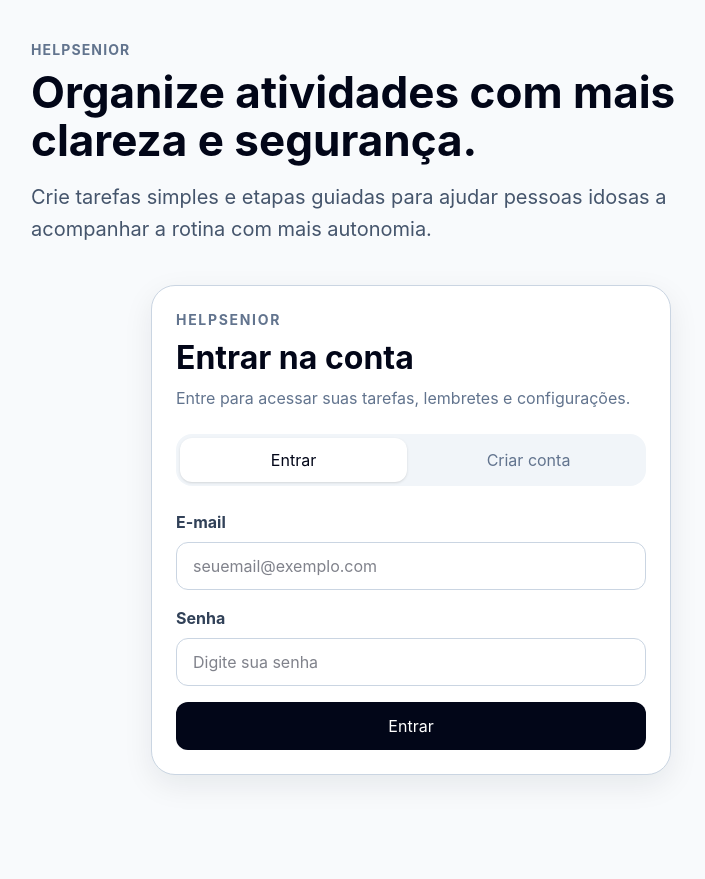
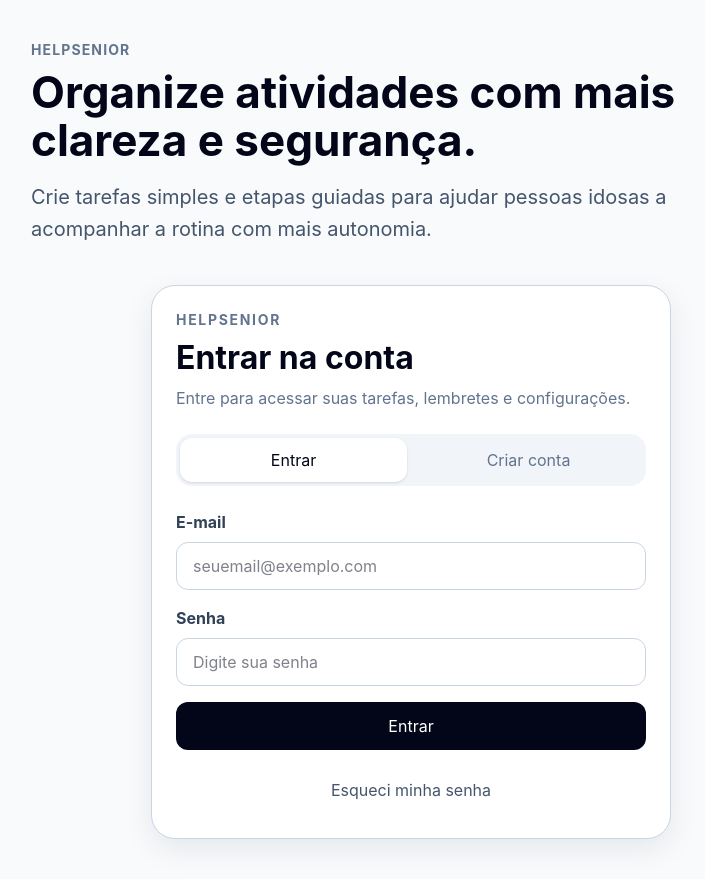
Before and after one commit to RomualdoBorges/helpsenior, a React (Vite) app in the folder apps/web/: page / in a window 1280 px wide. Shown: the whole page, without its empty margins (229-934 px from the left). Before the commit the page ends 815 px from the top, so only its background shows below. Built offline with nearby package versions, Linux system fonts and the light colour scheme; no server answers.

Commit message:
feat: add password recovery

```diff
--- a/apps/web/src/App.tsx
+++ b/apps/web/src/App.tsx
@@ -24,8 +24,10 @@ function App() {
     isLoadingAuth,
     isSubmittingAuth,
     authError,
+    authSuccessMessage,
+    signUp,
     signIn,
-    signUp,
+    resetPassword,
     signOut,
   } = useAuth();
 
@@ -118,8 +120,10 @@ function App() {
           <AuthForm
             isSubmitting={isSubmittingAuth}
             error={authError}
+            successMessage={authSuccessMessage}
             onSignIn={signIn}
             onSignUp={signUp}
+            onResetPassword={resetPassword}
           />
         ) : (
           <>
--- a/apps/web/src/features/auth/components/AuthForm.tsx
+++ b/apps/web/src/features/auth/components/AuthForm.tsx
@@ -1,23 +1,27 @@
-import { useState } from "react";
+import { useState, type FormEvent } from "react";
 
 interface AuthFormProps {
   isSubmitting: boolean;
   error: string | null;
+  successMessage: string | null;
   onSignIn: (email: string, password: string) => Promise<void>;
   onSignUp: (input: {
     name: string;
     email: string;
     password: string;
   }) => Promise<void>;
+  onResetPassword: (email: string) => Promise<void>;
 }
 
-type AuthMode = "sign-in" | "sign-up";
+type AuthMode = "sign-in" | "sign-up" | "reset-password";
 
 export function AuthForm({
   isSubmitting,
   error,
+  successMessage,
   onSignIn,
   onSignUp,
+  onResetPassword,
 }: AuthFormProps) {
   const [mode, setMode] = useState<AuthMode>("sign-in");
   const [name, setName] = useState("");
@@ -26,7 +30,9 @@ export function AuthForm({
   const [passwordConfirmation, setPasswordConfirmation] = useState("");
   const [localError, setLocalError] = useState<string | null>(null);
 
+  const isSignInMode = mode === "sign-in";
   const isSignUpMode = mode === "sign-up";
+  const isResetPasswordMode = mode === "reset-password";
 
   function resetForm() {
     setName("");
@@ -41,10 +47,25 @@ export function AuthForm({
     resetForm();
   }
 
-  async function handleSubmit(event: React.FormEvent<HTMLFormElement>) {
+  async function handleSubmit(event: FormEvent<HTMLFormElement>) {
     event.preventDefault();
 
     setLocalError(null);
+
+    if (!email.trim()) {
+      setLocalError("Informe seu e-mail.");
+      return;
+    }
+
+    if (isResetPasswordMode) {
+      await onResetPassword(email.trim());
+      return;
+    }
+
+    if (!password) {
+      setLocalError("Informe sua senha.");
+      return;
+    }
 
     if (isSignUpMode && !name.trim()) {
       setLocalError("Informe seu nome completo.");
@@ -59,14 +80,14 @@ export function AuthForm({
     if (isSignUpMode) {
       await onSignUp({
         name: name.trim(),
-        email,
+        email: email.trim(),
         password,
       });
 
       return;
     }
 
-    await onSignIn(email, password);
+    await onSignIn(email.trim(), password);
   }
 
   return (
@@ -77,22 +98,30 @@ export function AuthForm({
         </p>
 
         <h1 className="mt-2 text-[32px] font-bold leading-tight text-slate-950">
-          {isSignUpMode ? "Criar conta" : "Entrar na conta"}
+          {isSignUpMode && "Criar conta"}
+          {isSignInMode && "Entrar na conta"}
+          {isResetPasswordMode && "Recuperar senha"}
         </h1>
 
         <p className="mt-2 text-base leading-6 text-slate-500">
-          {isSignUpMode
-            ? "Crie sua conta para salvar tarefas, lembretes, perfil e preferências."
-            : "Entre para acessar suas tarefas, lembretes e configurações."}
+          {isSignUpMode &&
+            "Crie sua conta para salvar tarefas, lembretes, perfil e preferências."}
+
+          {isSignInMode &&
+            "Entre para acessar suas tarefas, lembretes e configurações."}
+
+          {isResetPasswordMode &&
+            "Informe seu e-mail para receber as instruções de redefinição de senha."}
         </p>
       </div>
 
+      {!isResetPasswordMode && (
         <div className="mt-6 grid grid-cols-2 gap-2 rounded-2xl bg-slate-100 p-1">
           <button
             type="button"
             onClick={() => handleModeChange("sign-in")}
             className={`min-h-11 rounded-xl font-bold ${
-            !isSignUpMode
+              isSignInMode
                 ? "bg-white text-slate-950 shadow-sm"
                 : "text-slate-500"
             }`}>
@@ -110,6 +139,7 @@ export function AuthForm({
             Criar conta
           </button>
         </div>
+      )}
 
       <form onSubmit={handleSubmit} className="mt-6 grid gap-4">
         {isSignUpMode && (
@@ -142,6 +172,7 @@ export function AuthForm({
           />
         </label>
 
+        {!isResetPasswordMode && (
           <label className="grid gap-2">
             <span className="font-bold text-slate-700">Senha</span>
 
@@ -155,6 +186,7 @@ export function AuthForm({
               required
             />
           </label>
+        )}
 
         {isSignUpMode && (
           <label className="grid gap-2">
@@ -178,17 +210,40 @@ export function AuthForm({
           </p>
         )}
 
+        {successMessage && (
+          <p className="rounded-xl border border-green-200 bg-green-50 px-4 py-3 font-bold text-green-700">
+            {successMessage}
+          </p>
+        )}
+
         <button
           type="submit"
           disabled={isSubmitting}
           className="min-h-12 rounded-xl bg-slate-950 px-5 font-bold text-white disabled:cursor-not-allowed disabled:opacity-60">
-          {isSubmitting
-            ? "Aguarde..."
-            : isSignUpMode
-              ? "Criar conta"
-              : "Entrar"}
+          {isSubmitting && "Aguarde..."}
+          {!isSubmitting && isSignInMode && "Entrar"}
+          {!isSubmitting && isSignUpMode && "Criar conta"}
+          {!isSubmitting && isResetPasswordMode && "Enviar e-mail"}
         </button>
       </form>
+
+      {isSignInMode && (
+        <button
+          type="button"
+          onClick={() => handleModeChange("reset-password")}
+          className="mt-4 w-full rounded-xl px-4 py-3 text-center font-bold text-slate-600 hover:bg-slate-100 hover:text-slate-950">
+          Esqueci minha senha
+        </button>
+      )}
+
+      {isResetPasswordMode && (
+        <button
+          type="button"
+          onClick={() => handleModeChange("sign-in")}
+          className="mt-4 w-full rounded-xl px-4 py-3 text-center font-bold text-slate-600 hover:bg-slate-100 hover:text-slate-950">
+          Voltar para o login
+        </button>
+      )}
     </section>
   );
 }
--- a/apps/web/src/features/auth/hooks/useAuth.ts
+++ b/apps/web/src/features/auth/hooks/useAuth.ts
@@ -29,6 +29,9 @@ export function useAuth() {
   const [isLoadingAuth, setIsLoadingAuth] = useState(true);
   const [isSubmittingAuth, setIsSubmittingAuth] = useState(false);
   const [authError, setAuthError] = useState<string | null>(null);
+  const [authSuccessMessage, setAuthSuccessMessage] = useState<string | null>(
+    null,
+  );
 
   const userProfileRepository = useMemo(
     () => new FirebaseUserProfileRepository(db),
@@ -59,6 +62,7 @@ export function useAuth() {
       try {
         setIsSubmittingAuth(true);
         setAuthError(null);
+        setAuthSuccessMessage(null);
 
         const normalizedName = input.name.trim();
 
@@ -110,6 +114,7 @@ export function useAuth() {
     try {
       setIsSubmittingAuth(true);
       setAuthError(null);
+      setAuthSuccessMessage(null);
 
       const authenticatedUser = await authService.signIn(email, password);
 
@@ -121,9 +126,28 @@ export function useAuth() {
     }
   }, []);
 
+  const resetPassword = useCallback(async (email: string) => {
+    try {
+      setIsSubmittingAuth(true);
+      setAuthError(null);
+      setAuthSuccessMessage(null);
+
+      await authService.resetPassword(email);
+
+      setAuthSuccessMessage(
+        "Enviamos um e-mail com as instruções para redefinir sua senha.",
+      );
+    } catch (error) {
+      setAuthError(getFirebaseAuthErrorMessage(error));
+    } finally {
+      setIsSubmittingAuth(false);
+    }
+  }, []);
+
   const signOut = useCallback(async () => {
     try {
       setAuthError(null);
+      setAuthSuccessMessage(null);
 
       await authService.signOut();
 
@@ -139,8 +163,10 @@ export function useAuth() {
     isLoadingAuth,
     isSubmittingAuth,
     authError,
+    authSuccessMessage,
     signUp,
     signIn,
+    resetPassword,
     signOut,
   };
 }
--- a/packages/firebase/src/auth/FirebaseAuthService.ts
+++ b/packages/firebase/src/auth/FirebaseAuthService.ts
@@ -1,14 +1,23 @@
 import {
   createUserWithEmailAndPassword,
   onAuthStateChanged,
+  sendPasswordResetEmail,
   signInWithEmailAndPassword,
   signOut,
+  type Auth,
+  type User,
 } from "firebase/auth";
-import type { Auth, User } from "firebase/auth";
 
 export interface AuthUser {
   id: string;
   email: string | null;
+}
+
+function mapFirebaseUserToAuthUser(user: User): AuthUser {
+  return {
+    id: user.uid,
+    email: user.email,
+  };
 }
 
 export class FirebaseAuthService {
@@ -18,6 +27,12 @@ export class FirebaseAuthService {
     this.auth = auth;
   }
 
+  onAuthStateChanged(callback: (user: AuthUser | null) => void) {
+    return onAuthStateChanged(this.auth, (user) => {
+      callback(user ? mapFirebaseUserToAuthUser(user) : null);
+    });
+  }
+
   async signUp(email: string, password: string): Promise<AuthUser> {
     const credential = await createUserWithEmailAndPassword(
       this.auth,
@@ -25,7 +40,7 @@ export class FirebaseAuthService {
       password,
     );
 
-    return this.mapUser(credential.user);
+    return mapFirebaseUserToAuthUser(credential.user);
   }
 
   async signIn(email: string, password: string): Promise<AuthUser> {
@@ -35,23 +50,14 @@ export class FirebaseAuthService {
       password,
     );
 
-    return this.mapUser(credential.user);
+    return mapFirebaseUserToAuthUser(credential.user);
   }
 
   async signOut(): Promise<void> {
     await signOut(this.auth);
   }
 
-  onAuthStateChanged(callback: (user: AuthUser | null) => void) {
-    return onAuthStateChanged(this.auth, (user) => {
-      callback(user ? this.mapUser(user) : null);
-    });
-  }
-
-  private mapUser(user: User): AuthUser {
-    return {
-      id: user.uid,
-      email: user.email,
-    };
+  async resetPassword(email: string): Promise<void> {
+    await sendPasswordResetEmail(this.auth, email);
   }
 }
```
Also changed, not shown: 2 other files (tests, documents, lock files or other folders). Lines whose indentation alone changed are shown as unchanged.
